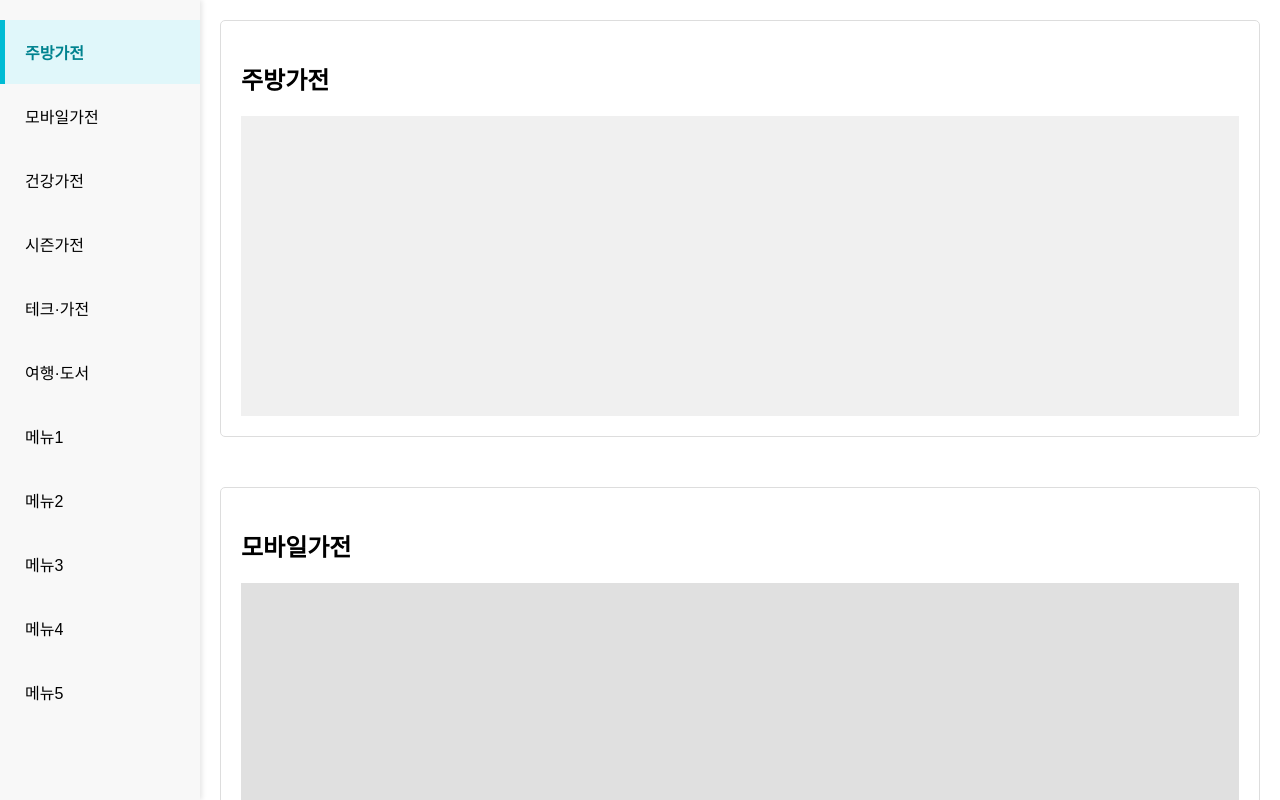
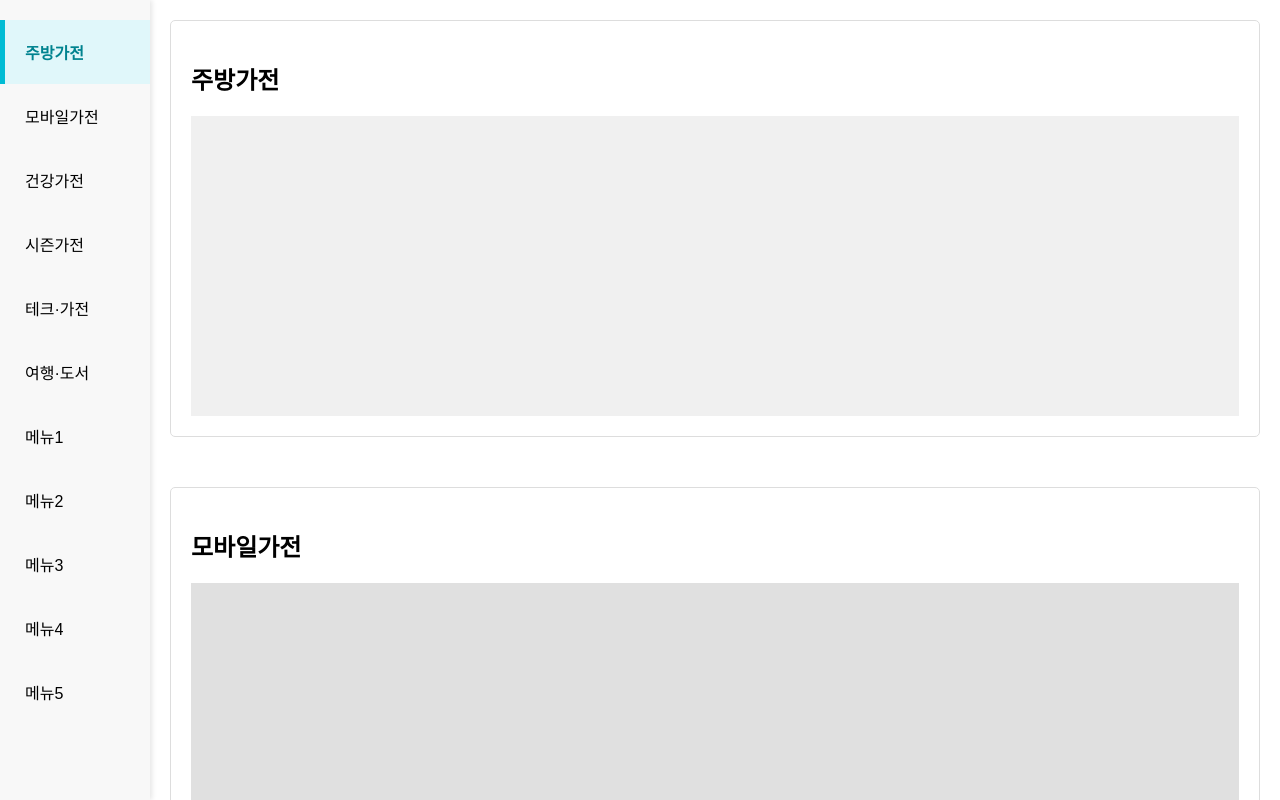
Before and after one commit to kimsuri94/script, a plain HTML site: page scroll/all-menu-scroll.html in a window 1280 px wide. Drawn offline with Linux system fonts and the light colour scheme.

Commit message:
Update all-menu-scroll.html

```diff
--- a/scroll/all-menu-scroll.html
+++ b/scroll/all-menu-scroll.html
@@ -18,7 +18,7 @@
         }
 
         .left-sidebar {
-            width: 200px;
+            width: 150px;
             background-color: #f8f8f8;
             padding: 20px 0;
             box-shadow: 2px 0 5px rgba(0,0,0,0.1);
@@ -193,7 +193,7 @@
 
         // 초기 로드 시 현재 스크롤 위치에 맞춰 초기 활성화
         // DOMContentLoaded 시점에 스크롤 이벤트 강제 발생
-        rightContent.dispatchEvent(new Event('scroll'));
+        rightContent.dispatchEvent(new Event('scroll'))
     });
 
 </script>
```
